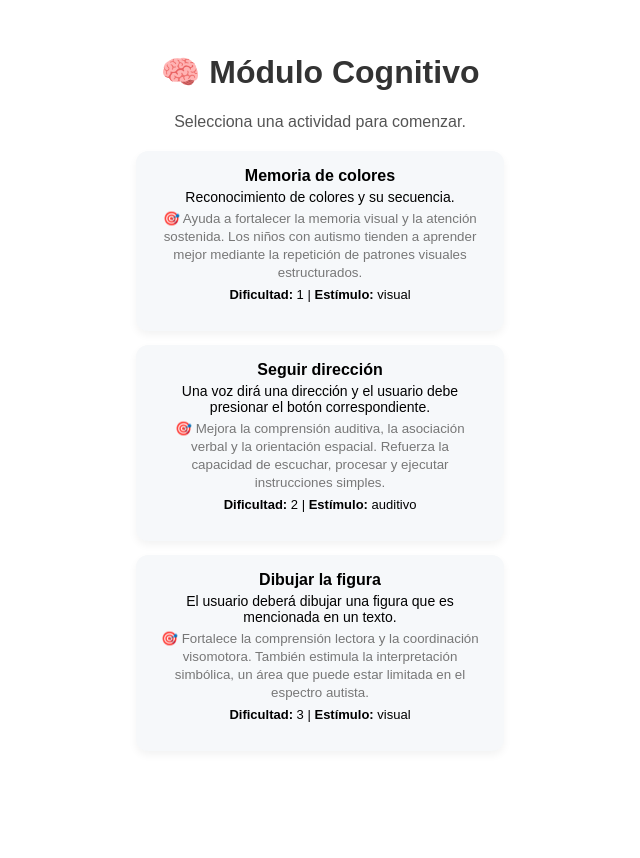
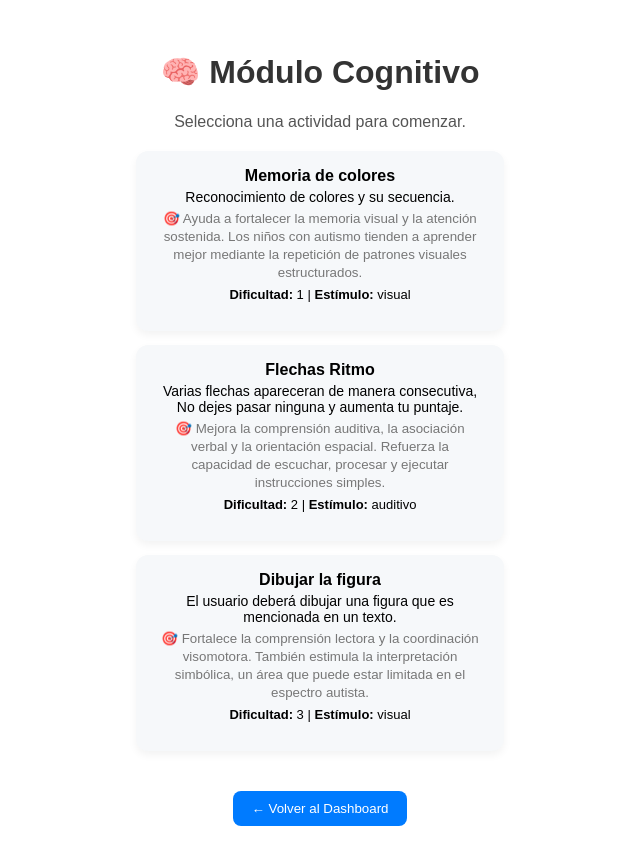
Before and after one commit to zquintero246/Cognia, a React (Create React App) app in the folder neuro-link/: page /cognitivo in a window 1280 px wide. Shown: the whole page, without its empty margins (320-960 px from the left). Before the commit the page ends 800 px from the top, so only its background shows below. Built offline with nearby package versions, Linux system fonts and the light colour scheme.

Commit message:
Adicion botones de navegacion

```diff
--- a/neuro-link/src/modules/Cognitivo/Cognitivo.jsx
+++ b/neuro-link/src/modules/Cognitivo/Cognitivo.jsx
@@ -3,12 +3,18 @@ import { getActividadesPorModulo } from "../../services/activityService";
 import MemoriaColores from "./MemoriaColores";
 import DibujarFigura from "./DibujarFigura";
 import FlechasRitmo from "./FlechasRitmo";
+import { useNavigate } from "react-router-dom";
 
 import "./Cognitivo.css";
 
 export default function Cognitivo() {
+  const navigate = useNavigate();
   const actividades = getActividadesPorModulo("Cognitivo");
   const [actividadSeleccionada, setActividadSeleccionada] = useState(null);
+
+  const volverDashboard = () => {
+    navigate("/dashboard");
+  };
 
   const renderActividad = () => {
     if (!actividadSeleccionada) return null;
@@ -16,11 +22,10 @@ export default function Cognitivo() {
     switch (actividadSeleccionada.name) {
       case "Memoria de colores":
         return <MemoriaColores volver={() => setActividadSeleccionada(null)} />;
-      case "Flechas del Ritmo":
+      case "Flechas Ritmo": // 👈 nombre igual al de activityService
         return <FlechasRitmo volver={() => setActividadSeleccionada(null)} />;
       case "Dibujar la figura":
         return <DibujarFigura volver={() => setActividadSeleccionada(null)} />;
-      case "Flechas del Ritmo":
       default:
         return (
           <p>
@@ -111,6 +116,20 @@ export default function Cognitivo() {
           )}
         </div>
       )}
+      <button
+        style={{
+          marginTop: "24px",
+          padding: "10px 18px",
+          background: "#007bff",
+          color: "#fff",
+          border: "none",
+          borderRadius: "8px",
+          cursor: "pointer",
+        }}
+        onClick={volverDashboard}
+      >
+        ← Volver al Dashboard
+      </button>
     </div>
   );
 }
--- a/neuro-link/src/modules/Familiar/Familiar.jsx
+++ b/neuro-link/src/modules/Familiar/Familiar.jsx
@@ -3,11 +3,15 @@ import "./Familiar.css";
 import ConociendoFamilia from "./ConociendoFamilia";
 import ResolviendoConflictos from "./ResolviendoConflictos";
 import ApoyoMutuo from "./ApoyoMutuo";
+import { useNavigate } from "react-router-dom";
 
 export default function Familiar() {
   const [actividad, setActividad] = useState(null);
-
+  const navigate = useNavigate();
   const volver = () => setActividad(null);
+  const volverDashboard = () => {
+    navigate("/dashboard");
+  };
 
   if (actividad === "conocer") return <ConociendoFamilia volver={volver} />;
   if (actividad === "conflictos") return <ResolviendoConflictos volver={volver} />;
@@ -45,6 +49,20 @@ export default function Familiar() {
           <p>Fortalece la confianza y colaboración con tus familiares.</p>
         </button>
       </div>
+      <button
+        style={{
+          marginTop: "24px",
+          padding: "10px 18px",
+          background: "#007bff",
+          color: "#fff",
+          border: "none",
+          borderRadius: "8px",
+          cursor: "pointer",
+        }}
+        onClick={volverDashboard}
+      >
+        ← Volver al Dashboard
+      </button>
     </div>
   );
 }
--- a/neuro-link/src/modules/Sensorial/Sensorial.jsx
+++ b/neuro-link/src/modules/Sensorial/Sensorial.jsx
@@ -3,10 +3,14 @@ import LightChase from "./LightChase";
 import PulsoMusical from "./PulsoMusical";
 import ReaccionSensorial from "./ReaccionSensorial";
 import "./Sensorial.css";
-
+import { useNavigate } from "react-router-dom";
 export default function Sensorial() {
   const [actividadActual, setActividadActual] = useState(null);
+  const navigate = useNavigate();
 
+  const volverDashboard = () => {
+      navigate("/dashboard");
+    };
   const renderActividad = () => {
     switch (actividadActual) {
       case "LightChase":
@@ -59,6 +63,20 @@ export default function Sensorial() {
           <p>Ejercicio de reflejos y atención</p>
         </button>
       </div>
+      <button
+        style={{
+          marginTop: "24px",
+          padding: "10px 18px",
+          background: "#007bff",
+          color: "#fff",
+          border: "none",
+          borderRadius: "8px",
+          cursor: "pointer",
+        }}
+        onClick={volverDashboard}
+      >
+        ← Volver al Dashboard
+      </button>
     </div>
   );
 }
--- a/neuro-link/src/modules/Social/Social.jsx
+++ b/neuro-link/src/modules/Social/Social.jsx
@@ -5,6 +5,7 @@ import ConstruyeRespuesta from "./ConstruyeRespuesta";
 import EmpatiaEnAccion from "./EmpatiaEnAccion";
 import VozYEmocion from "./VozYEmocion";
 import "./Social.css";
+import { useNavigate } from "react-router-dom";
 
 export default function Social() {
   const actividades = getActividadesPorModulo("Social");
@@ -13,6 +14,13 @@ export default function Social() {
     const s = localStorage.getItem("social_score");
     return s ? Number(s) : 0;
   });
+
+  const navigate = useNavigate();
+
+const volverDashboard = () => {
+    navigate("/dashboard");
+  };
+
 
   useEffect(() => {
     localStorage.setItem("social_score", scoreGlobal);
@@ -94,6 +102,20 @@ export default function Social() {
           )}
         </div>
       )}
+      <button
+        style={{
+          marginTop: "24px",
+          padding: "10px 18px",
+          background: "#007bff",
+          color: "#fff",
+          border: "none",
+          borderRadius: "8px",
+          cursor: "pointer",
+        }}
+        onClick={volverDashboard}
+      >
+        ← Volver al Dashboard
+      </button>
     </div>
   );
 }
--- a/neuro-link/src/modules/Tecnico/Tecnico.jsx
+++ b/neuro-link/src/modules/Tecnico/Tecnico.jsx
@@ -5,12 +5,18 @@ import PasoAPaso from "./PasoAPaso";
 import ExploraPorQue from "./ExploraPorQue";
 import ClasificaFuncion from "./ClasificaFuncion";
 import "./Tecnico.css";
+import { useNavigate } from "react-router-dom";
 
 export default function Tecnico() {
   // Si usas JSON, asegúrate que las actividades del módulo técnico estén definidas ahí.
   const actividades = getActividadesPorModulo("Tecnico");
 
   const [actividadSeleccionada, setActividadSeleccionada] = useState(null);
+  const navigate = useNavigate();
+
+const volverDashboard = () => {
+    navigate("/dashboard");
+  };
 
   const renderActividad = () => {
     if (!actividadSeleccionada) return null;
@@ -77,6 +83,20 @@ export default function Tecnico() {
           )}
         </div>
       )}
+      <button
+        style={{
+          marginTop: "24px",
+          padding: "10px 18px",
+          background: "#007bff",
+          color: "#fff",
+          border: "none",
+          borderRadius: "8px",
+          cursor: "pointer",
+        }}
+        onClick={volverDashboard}
+      >
+        ← Volver al Dashboard
+      </button>
     </div>
   );
 }
--- a/neuro-link/src/services/activityService.js
+++ b/neuro-link/src/services/activityService.js
@@ -9,31 +9,31 @@ import Tecnico from "../modules/Tecnico/Tecnico";
 const actividadesData = {
   Cognitivo: [
     {
-          "name": "Memoria de colores",
-          "description": "Reconocimiento de colores y su secuencia.",
-          "stimulus": "visual",
-          "difficulty": 1,
-          "feedback": "¡Muy bien!",
-          "why_useful": "Ayuda a fortalecer la memoria visual y la atención sostenida. Los niños con autismo tienden a aprender mejor mediante la repetición de patrones visuales estructurados.",
-          "overstimulation_risk": "Bajo. Evitar colores muy brillantes o cambios de luz rápidos para no generar fatiga visual."
+          name: "Memoria de colores",
+          description: "Reconocimiento de colores y su secuencia.",
+          stimulus: "visual",
+          difficulty: 1,
+          feedback: "¡Muy bien!",
+          why_useful: "Ayuda a fortalecer la memoria visual y la atención sostenida. Los niños con autismo tienden a aprender mejor mediante la repetición de patrones visuales estructurados.",
+          overstimulation_risk: "Bajo. Evitar colores muy brillantes o cambios de luz rápidos para no generar fatiga visual."
         },
         {
-          "name": "Seguir dirección",
-          "description": "Una voz dirá una dirección y el usuario debe presionar el botón correspondiente.",
-          "stimulus": "auditivo",
-          "difficulty": 2,
-          "feedback": "¡Excelente!",
-          "why_useful": "Mejora la comprensión auditiva, la asociación verbal y la orientación espacial. Refuerza la capacidad de escuchar, procesar y ejecutar instrucciones simples.",
-          "overstimulation_risk": "Bajo. Controlar el volumen y evitar repeticiones excesivas del mismo sonido para no causar irritación auditiva."
+          name: "Flechas Ritmo",
+          description: "Varias flechas apareceran de manera consecutiva, No dejes pasar ninguna y aumenta tu puntaje.",
+          stimulus: "auditivo",
+          difficulty: 2,
+          feedback: "¡Excelente!",
+          why_useful: "Mejora la comprensión auditiva, la asociación verbal y la orientación espacial. Refuerza la capacidad de escuchar, procesar y ejecutar instrucciones simples.",
+          overstimulation_risk: "Bajo. Controlar el volumen y evitar repeticiones excesivas del mismo sonido para no causar irritación auditiva."
         },
         {
-          "name": "Dibujar la figura",
-          "description": "El usuario deberá dibujar una figura que es mencionada en un texto.",
-          "stimulus": "visual",
-          "difficulty": 3,
-          "feedback": "¡Perfecto!",
-          "why_useful": "Fortalece la comprensión lectora y la coordinación visomotora. También estimula la interpretación simbólica, un área que puede estar limitada en el espectro autista.",
-          "overstimulation_risk": "Bajo. Mantener el entorno visual despejado y el tiempo controlado para evitar frustración."
+          name: "Dibujar la figura",
+          description: "El usuario deberá dibujar una figura que es mencionada en un texto.",
+          stimulus: "visual",
+          difficulty: 3,
+          feedback: "¡Perfecto!",
+          why_useful: "Fortalece la comprensión lectora y la coordinación visomotora. También estimula la interpretación simbólica, un área que puede estar limitada en el espectro autista.",
+          overstimulation_risk: "Bajo. Mantener el entorno visual despejado y el tiempo controlado para evitar frustración."
         }
       ],
 
```
